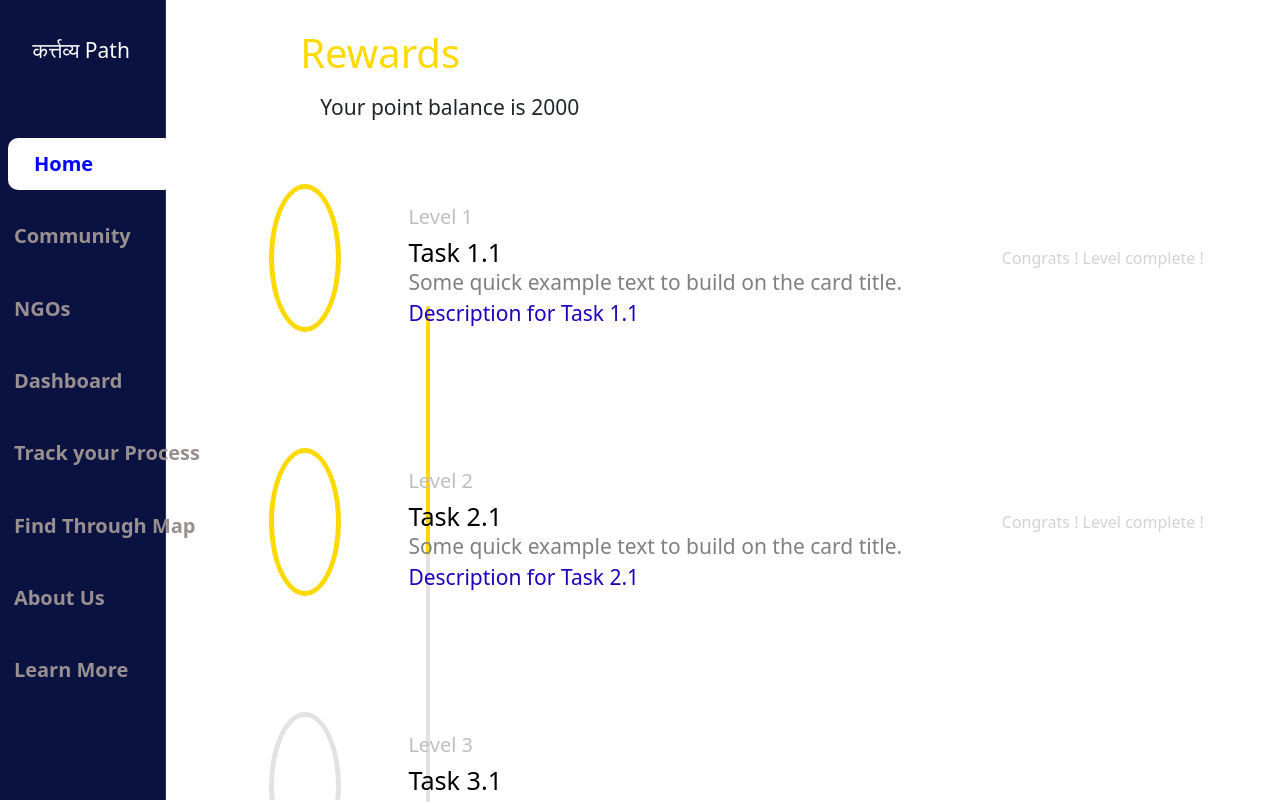
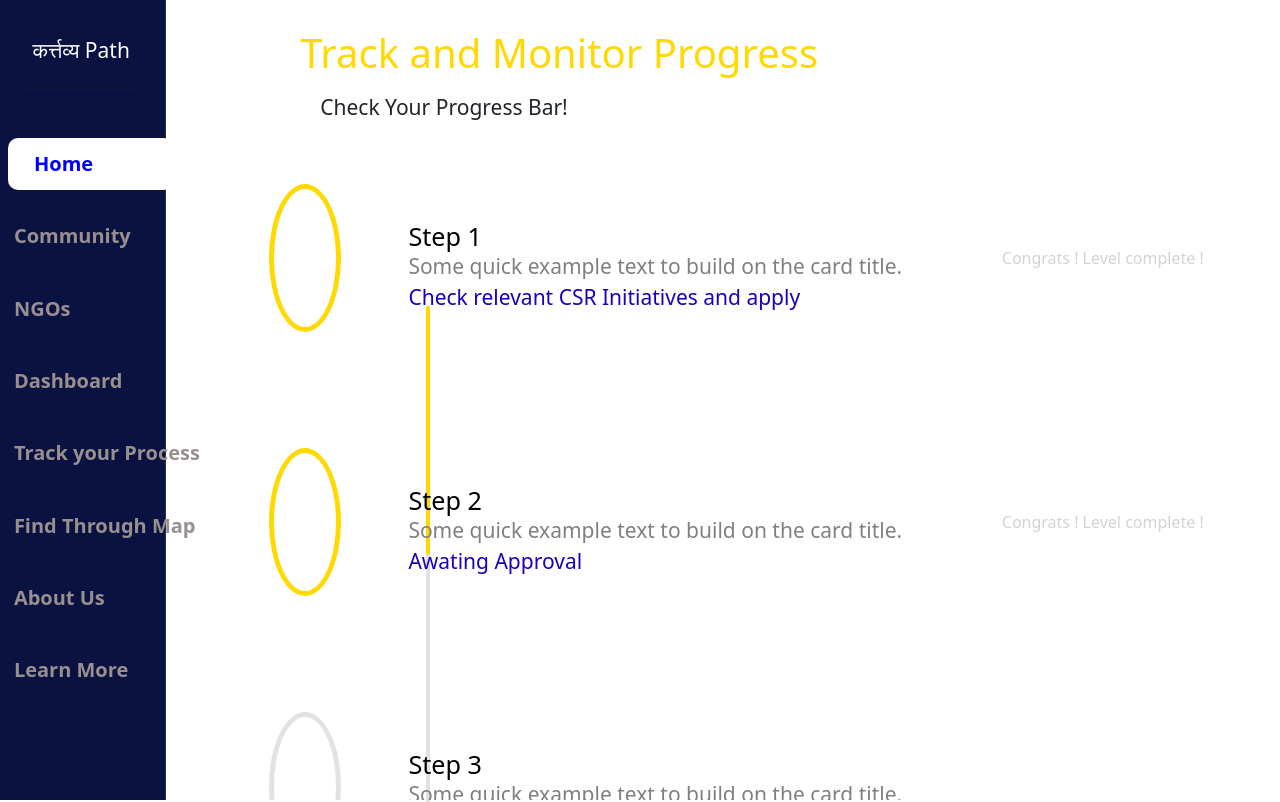
Before and after one commit to VARUN250301/Code_Rizz, a React (Create React App) app in the folder Frontend/: page /rewards in a window 1280 px wide. Shown: the top 802 px of the page. Built offline with nearby package versions, Linux system fonts and the light colour scheme; no server answers; what google-maps-react would draw is missing.

Commit message:
rewads a

```diff
--- a/Frontend/src/Screens/Rewards/reward.js
+++ b/Frontend/src/Screens/Rewards/reward.js
@@ -7,14 +7,14 @@ const rewardData = [
   {
     level: 1,
     tasks: [
-      { id: 1, title: "Task 1.1", description: "Description for Task 1.1" },
+      { id: 1, title: "Step 1", description: "Check relevant CSR Initiatives and apply " },
      // { id: 2, title: "Task 1.2", description: "Description for Task 1.2" },
     ],
   },
   {
     level: 2,
     tasks: [
-      { id: 3, title: "Task 2.1", description: "Description for Task 2.1" },
+      { id: 3, title: "Step 2", description: "Awating Approval " },
       //{ id: 4, title: "Task 2.2", description: "Description for Task 2.2" },
     ],
   },
@@ -22,21 +22,21 @@ const rewardData = [
   {
     level: 3,
     tasks: [
-      { id: 3, title: "Task 3.1", description: "Description for Task 2.1" },
+      { id: 3, title: "Step 3", description: "Approved and send for review!" },
       //{ id: 4, title: "Task 2.2", description: "Description for Task 2.2" },
     ],
   },
   {
     level: 4,
     tasks: [
-      { id: 3, title: "Task 4.1", description: "Description for Task 2.1" },
+      { id: 3, title: "Step 4", description: "Schedule and allocate funds for sub domains!" },
      // { id: 4, title: "Task 2.2", description: "Description for Task 2.2" },
     ],
   },
   {
     level: 5,
     tasks: [
-      { id: 3, title: "Task 5.1", description: "Description for Task 2.1" },
+      { id: 3, title: "Step 5", description: "Track Real Time implementation to DashBoard!!" },
      // { id: 4, title: "Task 2.2", description: "Description for Task 2.2" },
     ],
   },
@@ -57,7 +57,7 @@ function TaskCard({ title, description }) {
 function LevelCard({ level, tasks }) {
   return (
     <div className="level-card">
-      <h2>Level {level}</h2>
+      {/* <h2>Level {level}</h2> */}
       <div className="task-list">
         {tasks.map((task) => (
           <TaskCard
@@ -83,9 +83,9 @@ function RewardPage() {
         marginRight: "1rem",
       }}
     >
-    <h1 style={{color:'rgb(255, 217, 0)',marginLeft:'9%'}}>Rewards</h1>
+    <h1 style={{color:'rgb(255, 217, 0)',marginLeft:'9%'}}>Track and Monitor Progress</h1>
 
-      <div className="points"><i class="fa-regular fa-star"></i>Your point balance is 2000</div>
+      <div className="points"><i class="fa-regular fa-star"></i>Check Your Progress Bar!</div>
       <div className='horizontalLevelLine' />
       <div className='horizontalLevelLine horizontalLevelLineGrey' />
       {rewardData.map((levelData,index) => (
```
Also changed, not shown: 1 other file (tests, documents, lock files or other folders).
